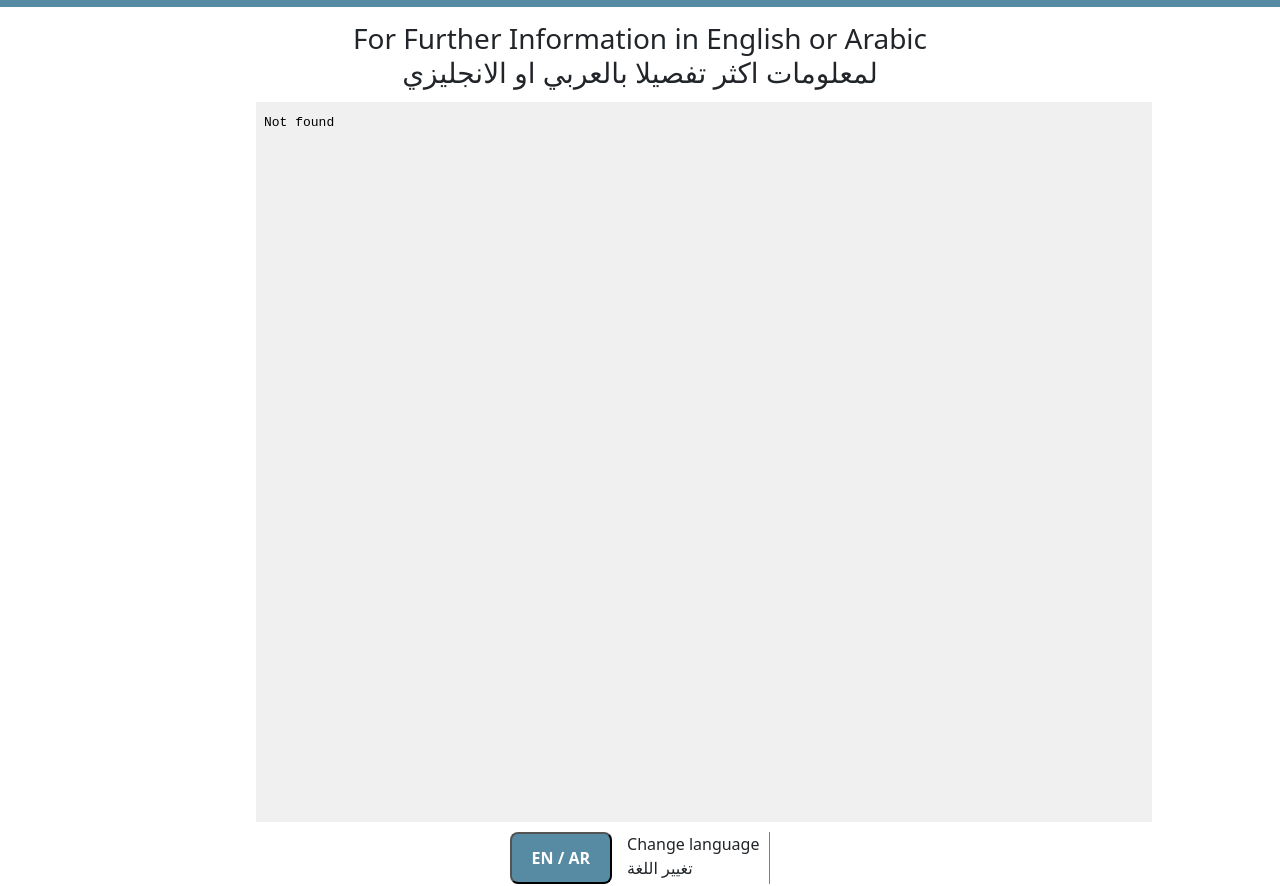
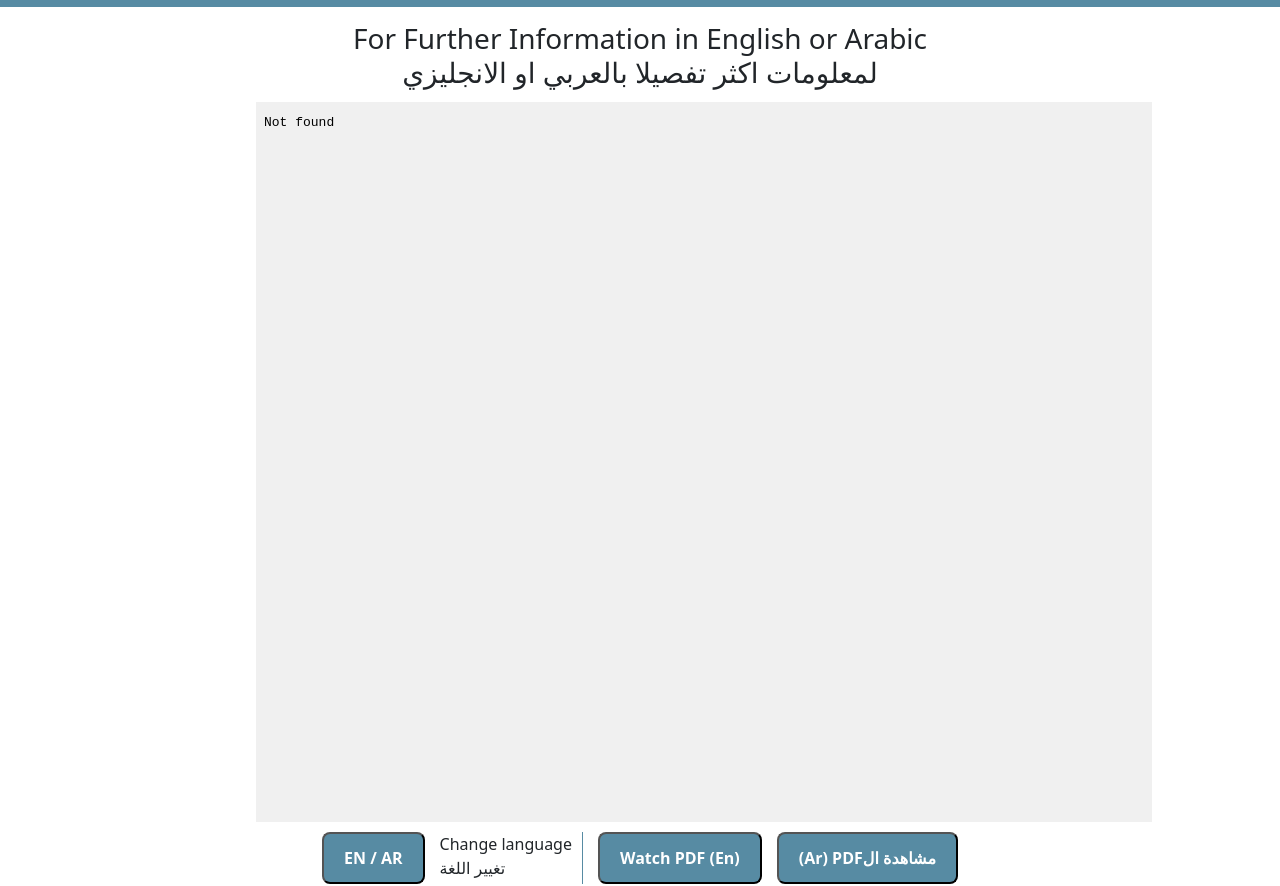
Before and after one commit to aso2es/aso2es.github.io, a plain HTML site: page index.html in a window 1280 px wide. Shown: the part 68-954 px from the top of the page. Drawn offline with nearby package versions, Linux system fonts and the light colour scheme.

Commit message:
Update index.html

```diff
--- a/index.html
+++ b/index.html
@@ -31,6 +31,8 @@
         <button id="Toggler" onclick="Testing()">EN / AR</button>
         <label for="Toggler" style="border-right: 0.5px solid #578BA3; padding-right: 10px;"> Change language <br> تغيير اللغة
             </label>
+        <a href="https://drive.google.com/file/d/1IlhlKV7gRz1rXaQv2vgjo5BgBRjXyYn1/view" target="_blank"><button>Watch PDF (En)</button></a>
+        <a href="https://drive.google.com/file/d/1OIUgrd0QLwS1tFmGNoGmmZP6PqS_vWP5/view" target="_blank"><button>(Ar) PDFمشاهدة ال</button></a>
     </div>
     </div>
     <div class="bSection">
```
